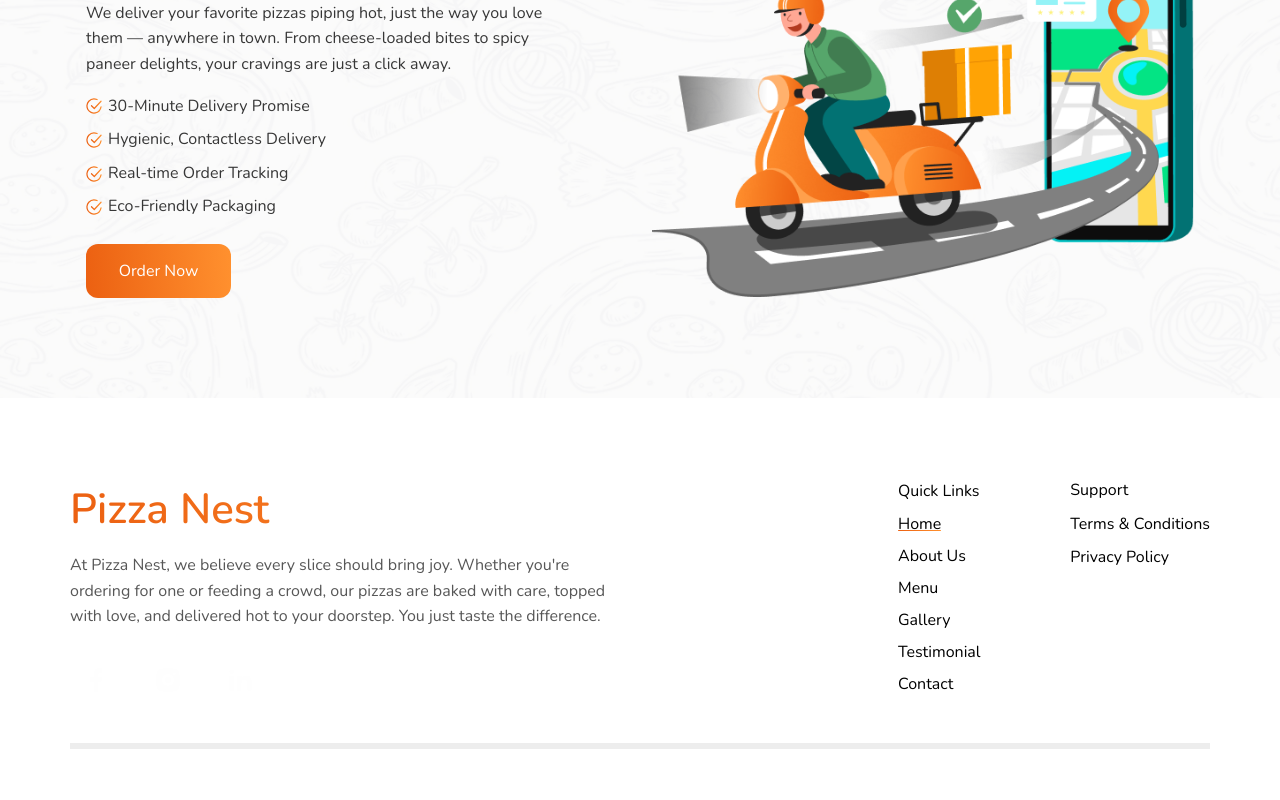
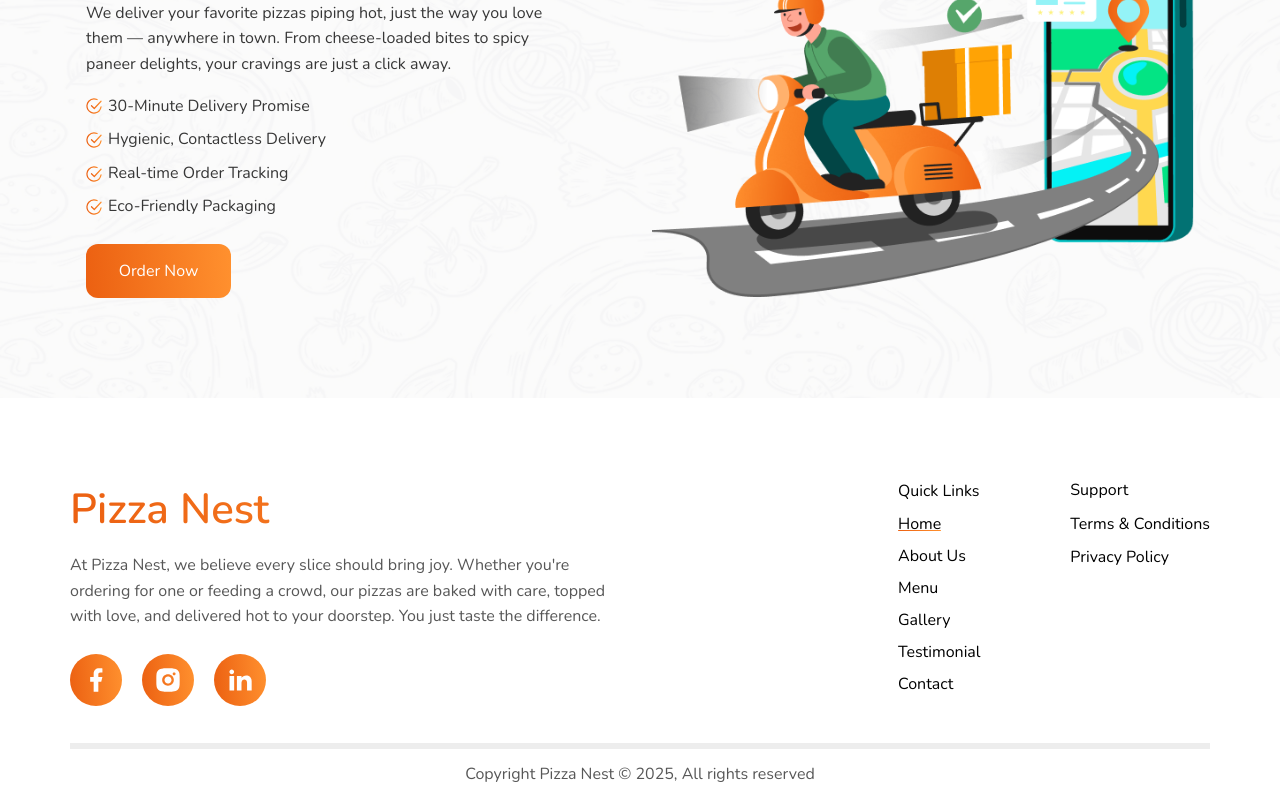
Before and after one commit to jatin-rajput563/pizza-nest, a React (Vite) app: page / in a window 1280 px wide. Shown: the part 3002-3802 px from the top of the page. Before the commit the page ends 3751 px from the top, so only its background shows below. Built offline with nearby package versions, Linux system fonts and the light colour scheme.

Commit message:
footer-complete

```diff
--- a/src/App.css
+++ b/src/App.css
@@ -2,6 +2,11 @@
 
 * {
     font-family: "Nunito";
+}
+
+body,
+html {
+    overflow-x: hidden !important;
 }
 
 @keyframes floatUpDown {
@@ -75,3 +80,26 @@
             #FF902E 47.34%,
             rgba(254, 254, 254, 0) 90.56%);
 }
+
+@theme {
+    --color-soft-gray: #E8E8E8;
+    --color-off-white: #FEFEFE;
+    --color-on-white: #EFEFEF;
+    --color-near-black: #010101;
+    --color-mid-gray: #575757;
+    --color-light-gray: #C1C1C1;
+    --color-lighter-gray: #E1E1E1;
+    --color-dark-gray: #4D4D4D;
+    --color-muted-gray: #787878;
+    --color-unmuted-gray: #5C5C5C;
+    --color-black: #010101;
+    --color-prime-gradient: linear-gradient(85.95deg, #EC6112 1.54%, #FF902E 98.46%);
+}
+
+.bg-prime {
+    background: var(--color-prime-gradient) !important;
+}
+
+.bg-prime-hover:hover {
+    background: var(--color-prime-gradient) !important;
+}
--- a/src/components/Footer.jsx
+++ b/src/components/Footer.jsx
@@ -28,7 +28,7 @@ const Footer = () => {
                 {SOCIAL_ICON.map((item, index) => (
                   <a
                     key={index}
-                    className="size-[52px] bg-prime rounded-full flex justify-center items-center"
+                    className="size-[52px] bg-[linear-gradient(85.95deg,#EC6112_1.54%,#FF902E_98.46%)] rounded-full flex justify-center items-center"
                     href={item.socialLink}
                     target="_blank"
                   >
@@ -87,9 +87,10 @@ const Footer = () => {
             </div>
           </div>
           <div className="border-3 border-[#D1D1D166] w-full mt-6 sm:mt-8"></div>
-          <CustomDescription className="text-[#575757] max-sm:text-sm py-4 text-center">
-            Copyright Pizza Nest © 2025, All rights reserved{" "}
-          </CustomDescription>
+          <CustomDescription
+            DescClass="text-[#575757] max-sm:text-sm py-4 text-center"
+            descText="Copyright Pizza Nest © 2025, All rights reserved "
+          />
         </div>
       </div>
     </>
```
